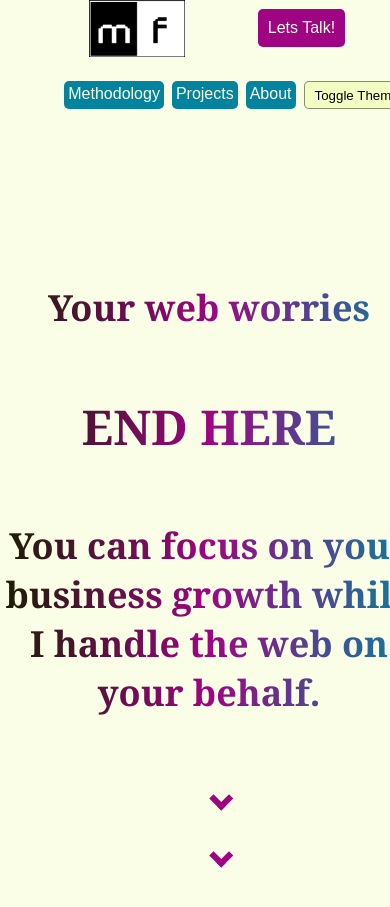
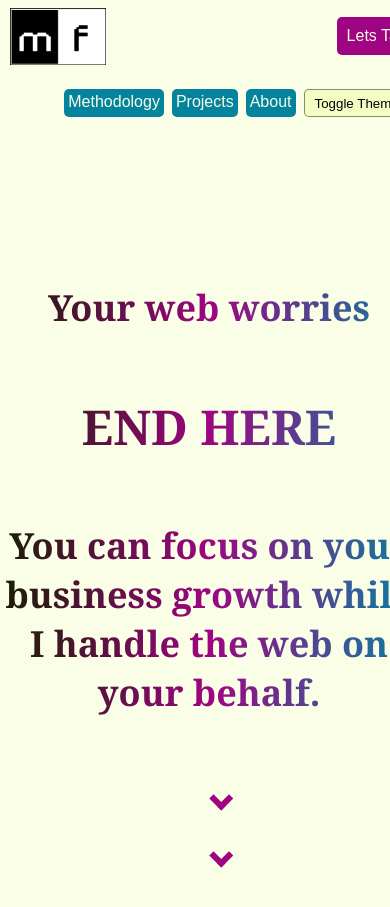
Before and after one commit to maxitomix/maxfontaine.com, a plain HTML site: page index.html in a window 390 px wide. Shown: the top 907 px of the page. Drawn offline with Linux system fonts and the light colour scheme; a web font is replaced by a local one.

Commit message:
back in business

```diff
--- a/styles.css
+++ b/styles.css
@@ -120,7 +120,7 @@ body {
   z-index: 1000;
 
   display: flex;
-  /* justify-content: space-between; */
+  justify-content:center;
   align-items: center;
   background-color:var(--background) ;
 
@@ -131,29 +131,32 @@ body {
       flex-wrap: wrap;
       align-items: center;
       justify-content:space-evenly;
-      margin-top: 0;
+      margin: .25;
     }
 }
 
 .header{
+ width: clamp(min(65%), 1070px, max(99%));
+  min-width: 75%;
   display: flex;
-  justify-content: space-between;
+  justify-content:space-evenly;
   align-items: center;
   background-color:var(--background) ;
 
 
   margin: .5rem;
   @media (max-width: 800px) {
-
+      display: flex;
       flex-wrap: wrap;
       align-items: center;
       justify-content:space-evenly;
-      margin-top: 0;
+      margin: 0;
     }
 
 }
 
 #logo {
+  margin-right: auto ;
   width: 6rem;
 }
 
@@ -182,8 +185,8 @@ body {
     margin-top: .5rem;
     }
 
+}
 
-}
 
 .nav ul li a {
   text-decoration: none;
@@ -199,6 +202,13 @@ body {
   background-color: var(--secondary-button);
   border: 1px solid var(--text2nd);
   outline: transparent;
+}
+
+.nav{
+  margin-left: auto;
+  @media (max-width: 800px) {
+    margin-right: auto;
+  }
 }
 
 .main {
@@ -293,8 +303,8 @@ margin-top: -70px;
 }
 
 .cta {
-  /* margin: auto auto auto auto; */
-  /* width:fit-content; */
+  /* margin: auto auto auto auto;
+  width:fit-content; */
   padding: 10px;
   background-color:var(--accent);
   color: var(--background);
```
